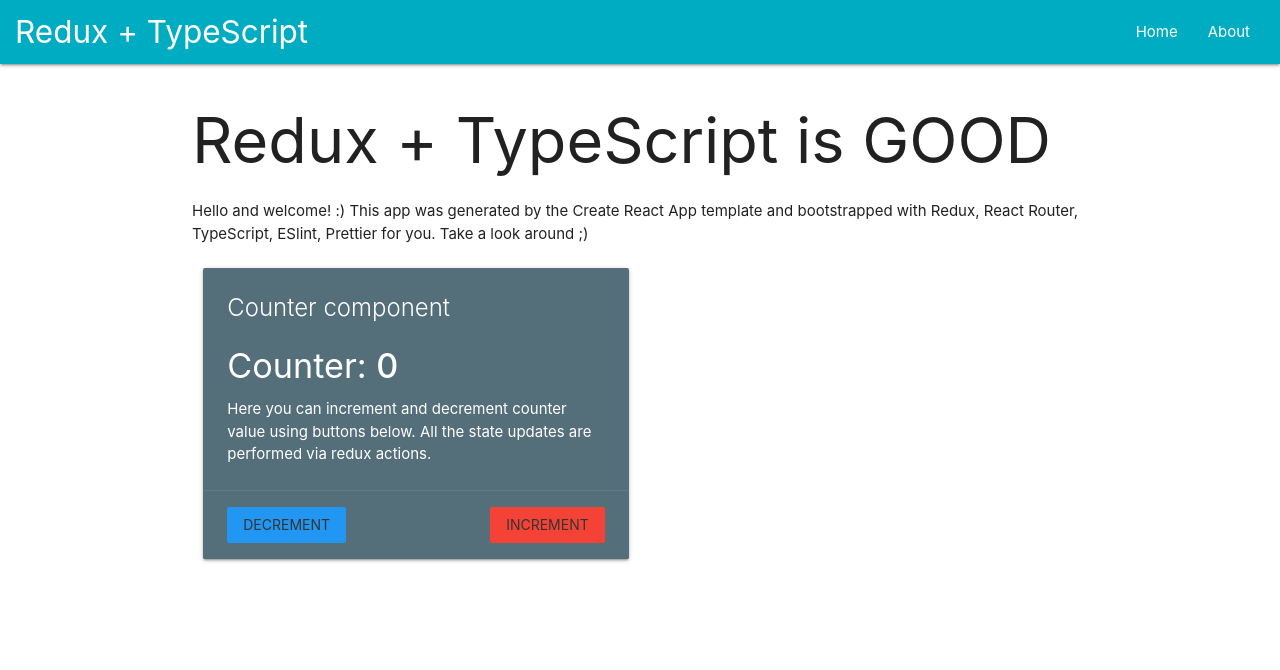
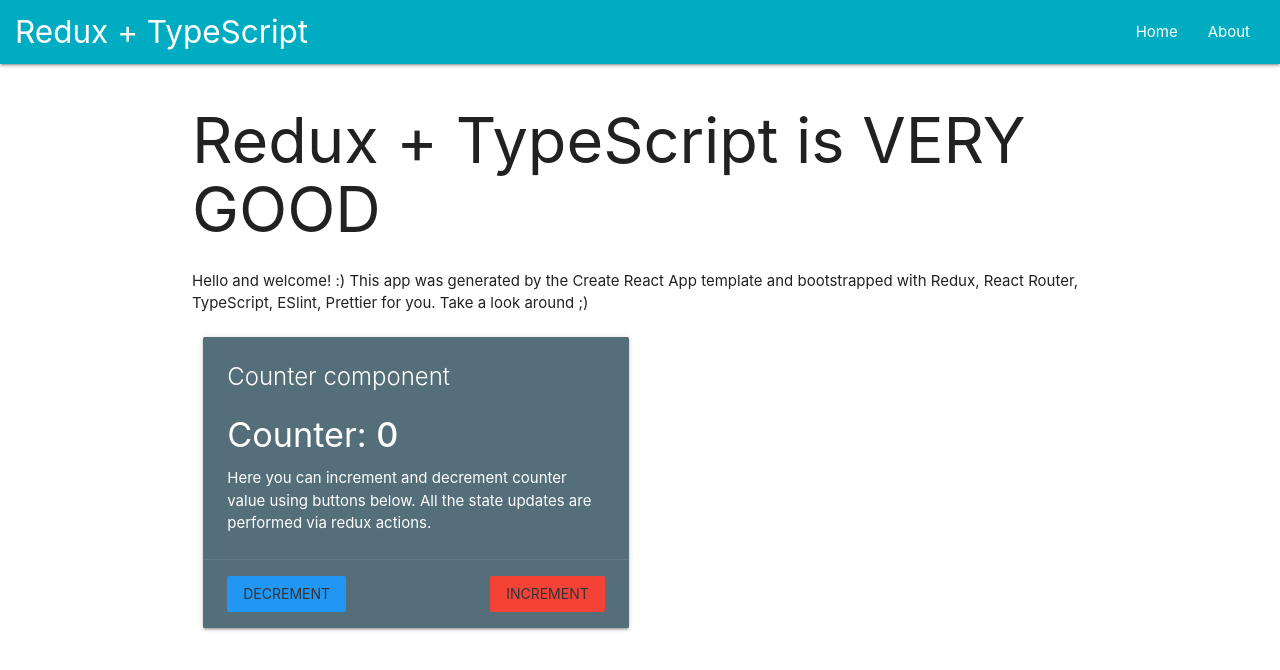
Before and after one commit to gregoryromanov/react-redux-typescript-boilerplate, a React (Create React App) app: page / in a window 1280 px wide. Shown: the top 670 px of the page. Built offline with nearby package versions, Linux system fonts and the light colour scheme.

Commit message:
updated again

```diff
--- a/src/pages/Home.tsx
+++ b/src/pages/Home.tsx
@@ -4,7 +4,7 @@ import Counter from '../components/counter/Counter'
 export const Home: React.FC = () => {
   return (
     <Fragment>
-      <h1>Redux + TypeScript is GOOD</h1>
+      <h1>Redux + TypeScript is VERY GOOD</h1>
       <p>
         Hello and welcome! :) This app was generated by the Create React App
         template and bootstrapped with Redux, React Router, TypeScript, ESlint,
```
